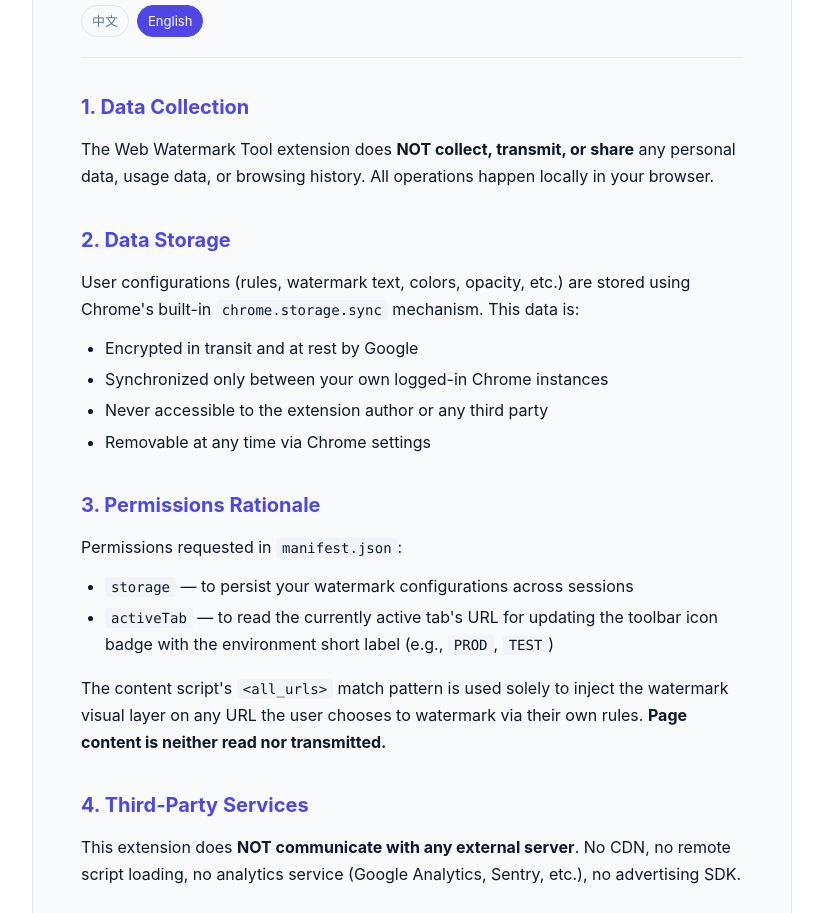
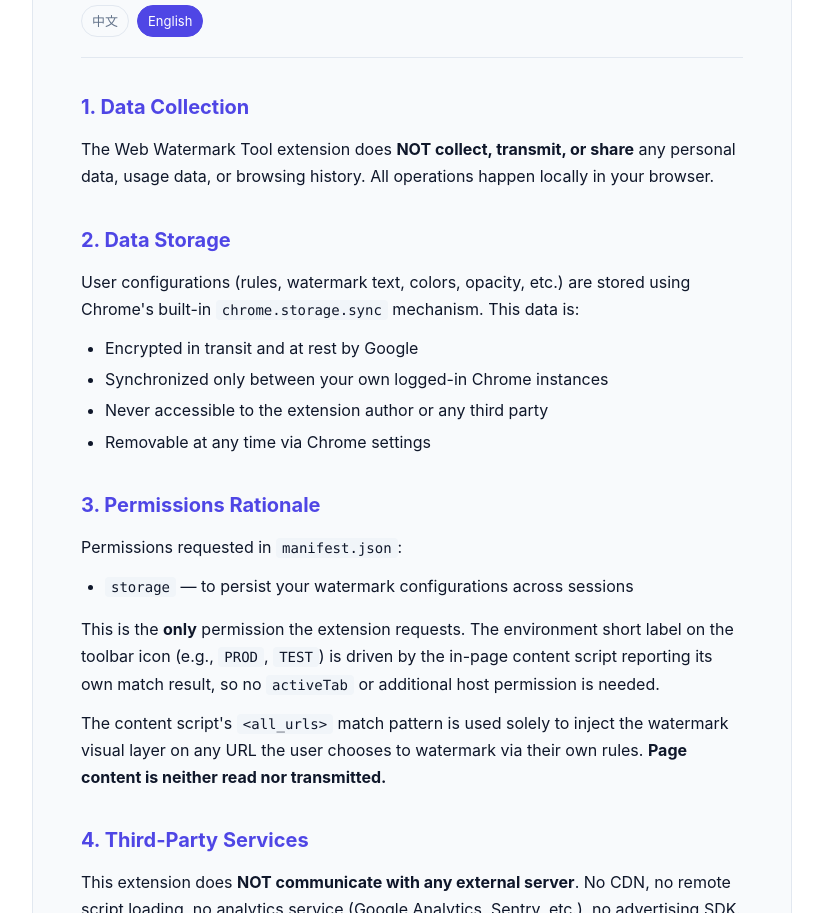
Before and after one commit to jinnersun/web-watermark-prompt, a plain HTML site: page privacy-policy.html in a window 1280 px wide. Shown: the part 187-1100 px from the top of the page, without its empty margins (228-1051 px from the left). Drawn offline with Linux system fonts and the light colour scheme.

Commit message:
fix(privacy): declare storage as the only permission
The policy claimed activeTab, but src/manifest.json only requests storage. The toolbar badge is driven by the content script reporting its match result, so no activeTab or host permission is needed.

Also standardizes html lang on zh-Hans (including the JS toggle, which was resetting it to zh-CN on every load), adds a self-referencing canonical, and strips a UTF-8 BOM.

```diff
--- a/privacy-policy.html
+++ b/privacy-policy.html
@@ -1,10 +1,11 @@
 <!DOCTYPE html>
-<html lang="zh-CN">
+<html lang="zh-Hans">
 <head>
 <meta charset="UTF-8" />
 <meta name="viewport" content="width=device-width, initial-scale=1.0" />
 <title>Privacy Policy · Web Watermark Tool</title>
 <meta name="description" content="Privacy policy for the Web Watermark Tool Chrome extension. No data collection. No tracking. Local storage only." />
+<link rel="canonical" href="https://jinnersun.github.io/web-watermark-prompt/privacy-policy.html" />
 <style>
   :root {
     --bg: #ffffff;
@@ -146,8 +147,8 @@
 <p>本扩展在 <code>manifest.json</code> 里申请的权限：</p>
 <ul>
   <li><code>storage</code> —— 用于把你配置的水印规则持久化保存</li>
-  <li><code>activeTab</code> —— 读取当前活动 tab 的 URL，用于在工具栏图标上显示对应环境的短标签（如 <code>PROD</code>、<code>TEST</code>）</li>
 </ul>
+<p>这是本扩展申请的<strong>唯一一个</strong>权限。工具栏图标上的环境短标签（如 <code>PROD</code>、<code>TEST</code>）由页面内的 content script 主动上报命中结果实现，无需 <code>activeTab</code> 或任何额外的主机权限。</p>
 <p>Content script 通过 <code>&lt;all_urls&gt;</code> 匹配所有 URL，仅用于按用户自定义规则叠加水印。<strong>不读取、不上传</strong>任何页面内容。</p>
 
 <h2>4. 第三方服务</h2>
@@ -184,8 +185,8 @@
 <p>Permissions requested in <code>manifest.json</code>:</p>
 <ul>
   <li><code>storage</code> — to persist your watermark configurations across sessions</li>
-  <li><code>activeTab</code> — to read the currently active tab's URL for updating the toolbar icon badge with the environment short label (e.g., <code>PROD</code>, <code>TEST</code>)</li>
 </ul>
+<p>This is the <strong>only</strong> permission the extension requests. The environment short label on the toolbar icon (e.g., <code>PROD</code>, <code>TEST</code>) is driven by the in-page content script reporting its own match result, so no <code>activeTab</code> or additional host permission is needed.</p>
 <p>The content script's <code>&lt;all_urls&gt;</code> match pattern is used solely to inject the watermark visual layer on any URL the user chooses to watermark via their own rules. <strong>Page content is neither read nor transmitted.</strong></p>
 
 <h2>4. Third-Party Services</h2>
@@ -217,7 +218,7 @@
     document.querySelectorAll('.lang-switch a').forEach(function (el) {
       el.classList.toggle('active', el.dataset.lang === lang);
     });
-    document.documentElement.lang = (lang === 'zh') ? 'zh-CN' : 'en';
+    document.documentElement.lang = (lang === 'zh') ? 'zh-Hans' : 'en';
     try { localStorage.setItem('privacyLang', lang); } catch (e) {}
   }
   // Restore last choice or detect browser language on load
```
Also changed, not shown: 1 other file.
